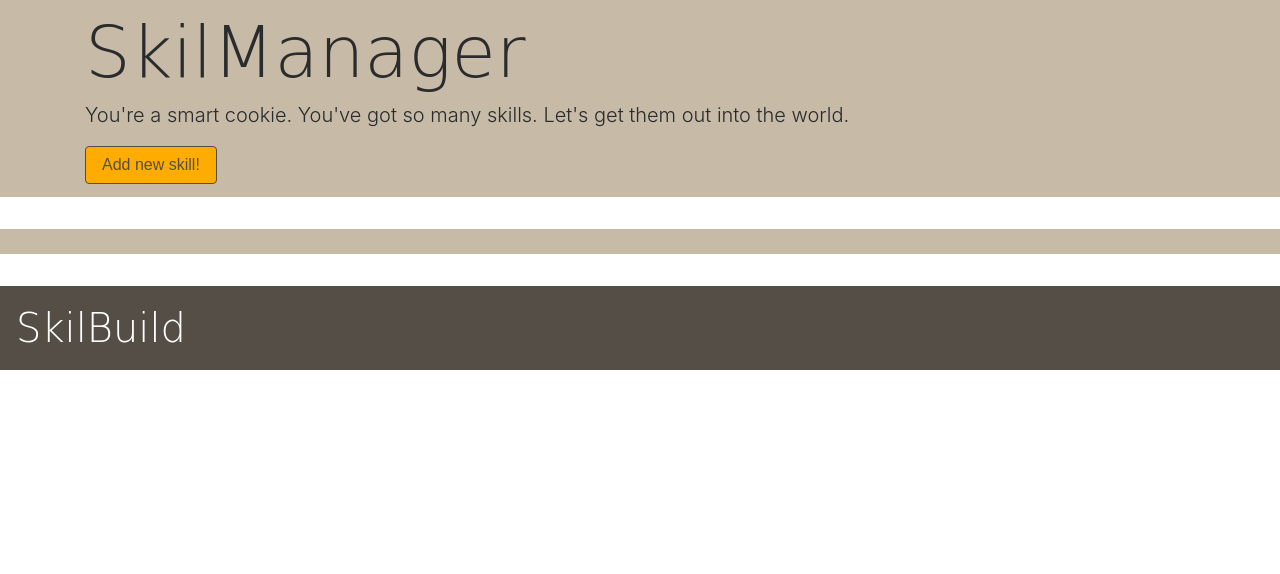
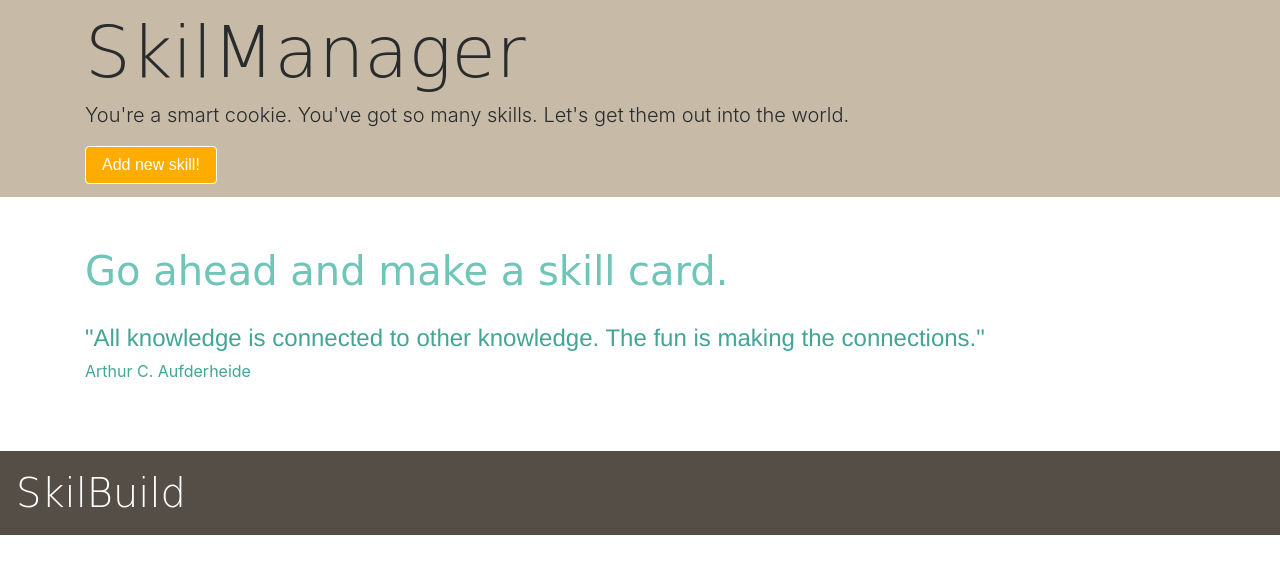
Before and after one commit to emflournoy/SkillTradeApp, a web app: file public/html/skillsManager.html in a window 1280 px wide. Shown: the part 84-658 px from the top of the page. Run offline with its HTML, style and script files only (its server is not run), Linux system fonts and the light colour scheme; some libraries are stand-ins or nearby versions; some web fonts are replaced.

Commit message:
added placeholder for skillcards;

```diff
--- a/public/css/internalstyle.css
+++ b/public/css/internalstyle.css
@@ -236,6 +236,19 @@ label {
 .jumbotron h1{
   font-family: 'Cabin Sketch', cursive;
 }
+/*----Modals----------------*/
+
+#modalbtn {
+  color: white;
+  background-color:#FFAC00;
+  border-color: white;
+}
+
+#modalbtn:hover {
+  color: white;
+  background-color: #6EC5B8;
+  border-color: white;
+}
 
 /* -- nav ------------------------------------- */
 .navbar{
@@ -259,17 +272,6 @@ label {
   color: #FFAC00;
 }
 
-#modalbtn {
-  color: #554e46;
-  background-color:#FFAC00;
-  border-color: #554e46;
-}
-
-#modalbtn:hover {
-  color: white;
-  background-color: #6EC5B8;
-  border-color: white;
-}
 
 
 .nav-link:hover{
@@ -280,3 +282,22 @@ label {
 #blankTradeCard{
   display: none;
 }
+
+/*--Empty skillsmanager placeholder----------------------*/
+
+#placeholder-box {
+  background-color: white;
+  color:#6EC5B8;
+  padding-top: 20px;
+  padding-bottom: 20px;
+}
+
+.inspiration-quote{
+  color:#42a596;
+  font-weight: lighter;
+  font-family: 'Merriweather', 'Helvetica Neue', Arial, sans-serif;
+}
+
+.author{
+  color:#42a596;
+}
--- a/public/html/skillsManager.html
+++ b/public/html/skillsManager.html
@@ -147,19 +147,18 @@
         </div>
       </div>
     </div>
-<!-- END HEADER -->
-
-
-
-
-
+    </div>
   </div>
-</div>
+  <!-- END HEADER -->
 
 
   <!-- CARD DIVIDER -->
-  <div class="jumbotron jumbotron-fluid">
+  <div class="jumbotron jumbotron-fluid" id="placeholder-box">
     <div class="container">
+    <h1 class="placeholder-text">Go ahead and make a skill card.</h1>
+    <br>
+    <h4 class="inspiration-quote">"All knowledge is connected to other knowledge. The fun is making the connections."</h4>
+    <p class="author">Arthur C. Aufderheide</p>
     </div>
   </div>
   <!-- END CARD DIVIDER -->
@@ -173,9 +172,7 @@
   <!-- END FOOTER -->
 
 
-
-
-<script src="../javascript/oauth.js" type="text/javascript"></script>
+  <script src="../javascript/oauth.js" type="text/javascript"></script>
 
   </body>
 </html>
```
